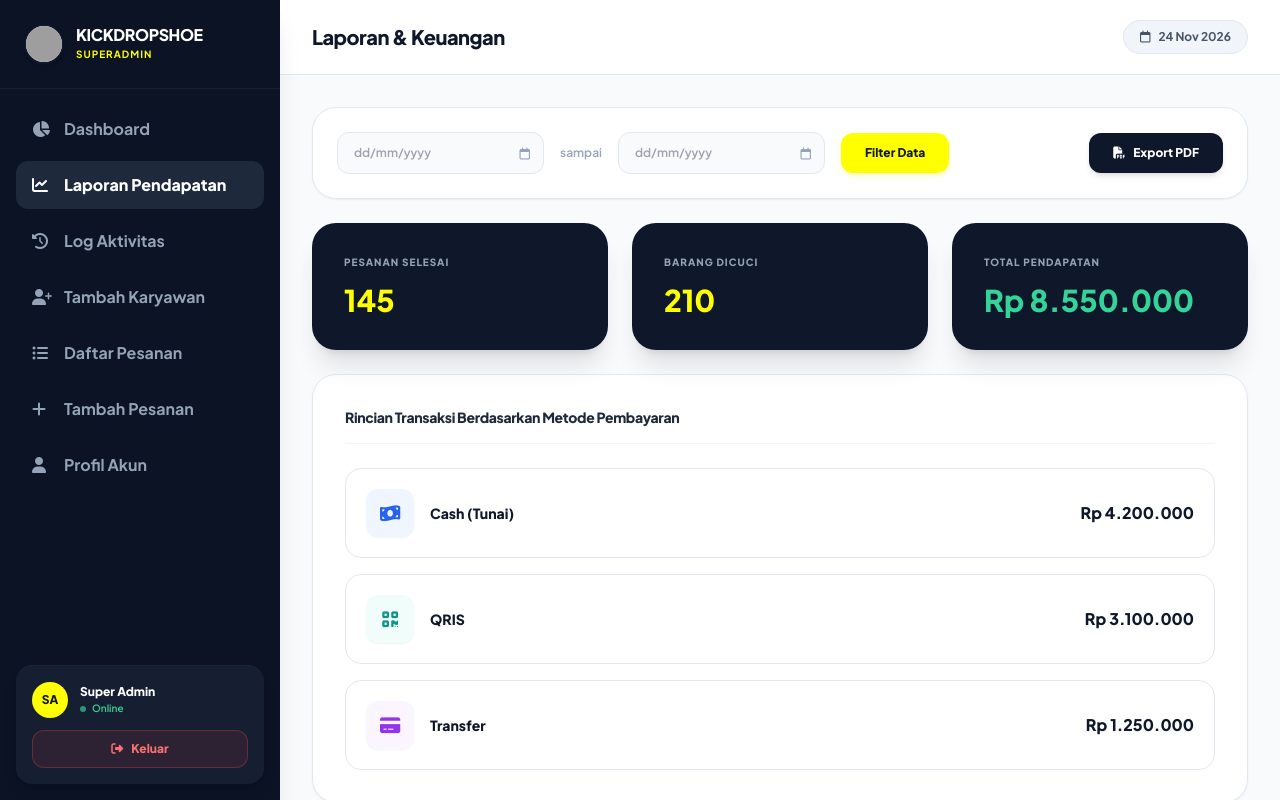
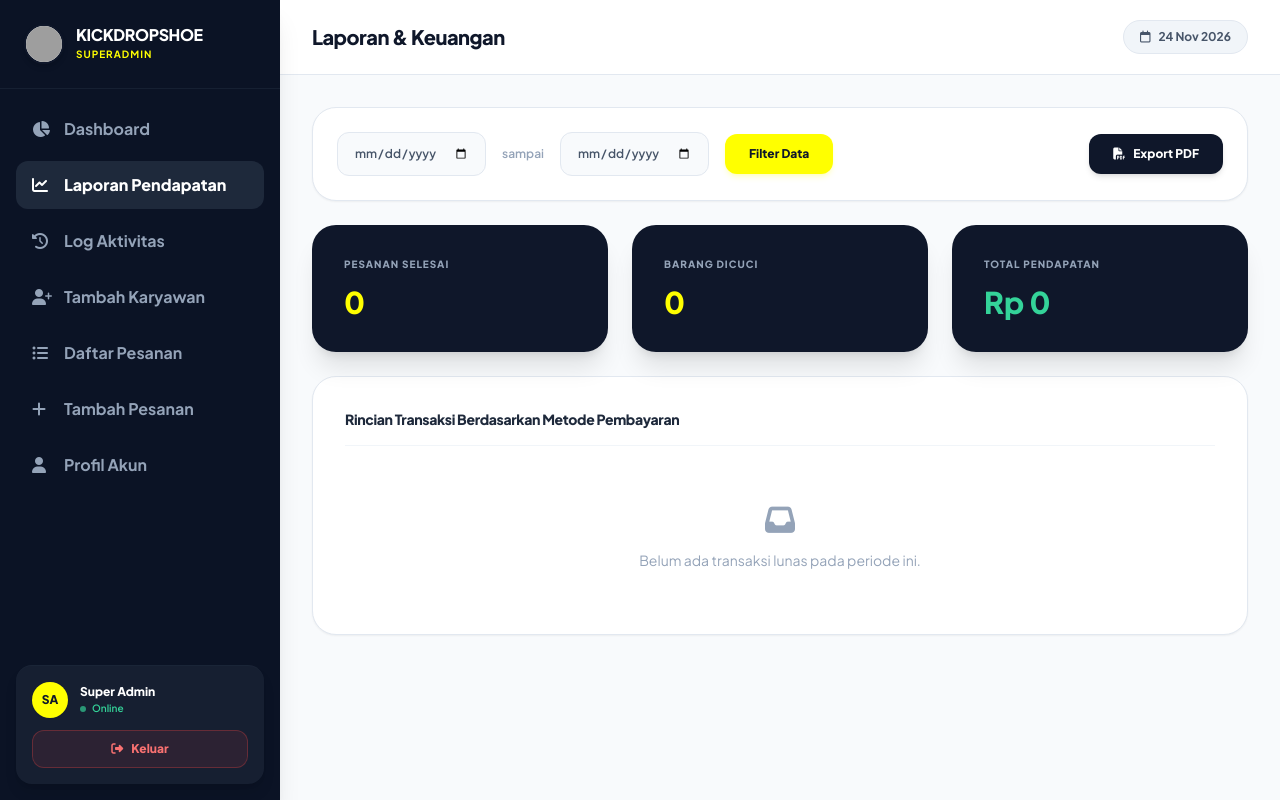
Before and after one commit to abrarrayhanmuhammad/pbl, a PHP site: page /app/views/laporan/laporan.php in a window 1280 px wide. Run offline with PHP 8.4, Linux system fonts and the light colour scheme; style sheets or scripts are compiled from the project's sources; some libraries are stand-ins or nearby versions; grey boxes are pictures that could not be loaded.

Commit message:
~ fix laporan page

```diff
--- a/app/views/laporan/laporan.php
+++ b/app/views/laporan/laporan.php
@@ -13,6 +13,25 @@ if ($user_role !== 'superadmin') {
 $page_title = 'Laporan & Keuangan - KickDropShoe';
 $current_page = 'laporan';
 require_once __DIR__ . '/../layouts/header.php';
+
+// Variabel dari LaporanController (fallback kalau kosong)
+$statistik          = $statistik          ?? ['total_pesanan' => 0, 'total_barang' => 0, 'total_pendapatan' => 0];
+$rincianPembayaran  = $rincianPembayaran  ?? [];
+
+// Helper: pilih icon & warna berdasarkan metode
+function metodeStyle(string $metode): array {
+    $m = strtolower(trim($metode));
+    if (str_contains($m, 'cash') || str_contains($m, 'tunai')) {
+        return ['icon' => 'fa-money-bill-wave', 'bg' => 'bg-blue-50',   'text' => 'text-blue-600',   'label' => 'Cash (Tunai)'];
+    }
+    if (str_contains($m, 'qris') || str_contains($m, 'qr')) {
+        return ['icon' => 'fa-qrcode',          'bg' => 'bg-teal-50',   'text' => 'text-teal-600',   'label' => 'QRIS'];
+    }
+    if (str_contains($m, 'transfer') || str_contains($m, 'bank')) {
+        return ['icon' => 'fa-credit-card',     'bg' => 'bg-purple-50', 'text' => 'text-purple-600', 'label' => 'Transfer'];
+    }
+    return ['icon' => 'fa-wallet', 'bg' => 'bg-slate-50', 'text' => 'text-slate-600', 'label' => ucwords($metode)];
+}
 ?>
 <div class="flex h-screen overflow-hidden bg-brand-slateBg">
     <?php require_once __DIR__ . '/../layouts/sidebar.php'; ?>
@@ -24,71 +43,93 @@ require_once __DIR__ . '/../layouts/header.php';
         ?>
 
         <div class="p-4 md:p-8 max-w-7xl mx-auto w-full space-y-6 pb-36 lg:pb-8">
-            <div class="bg-white rounded-3xl border border-slate-200 p-4 md:p-6 shadow-sm flex flex-col md:flex-row gap-4 justify-between items-stretch md:items-center">
+
+            <!-- ============ FILTER TANGGAL ============ -->
+            <form method="GET" action="/laporan"
+                  class="bg-white rounded-3xl border border-slate-200 p-4 md:p-6 shadow-sm flex flex-col md:flex-row gap-4 justify-between items-stretch md:items-center">
                 <div class="flex flex-col sm:flex-row items-stretch sm:items-center gap-3 md:gap-4">
                     <div class="relative">
-                        <input type="text" class="w-full bg-slate-50 border border-slate-200 rounded-xl px-4 py-3 text-xs font-semibold text-slate-600 outline-none pr-10" placeholder="dd/mm/yyyy">
-                        <i class="far fa-calendar absolute right-3.5 top-3.5 text-slate-400 text-xs"></i>
+                        <input type="date" name="start_date"
+                               value="<?= htmlspecialchars($_GET['start_date'] ?? '') ?>"
+                               class="w-full bg-slate-50 border border-slate-200 rounded-xl px-4 py-3 text-xs font-semibold text-slate-600 outline-none">
                     </div>
                     <span class="text-xs font-semibold text-slate-400 text-center sm:text-left">sampai</span>
                     <div class="relative">
-                        <input type="text" class="w-full bg-slate-50 border border-slate-200 rounded-xl px-4 py-3 text-xs font-semibold text-slate-600 outline-none pr-10" placeholder="dd/mm/yyyy">
-                        <i class="far fa-calendar absolute right-3.5 top-3.5 text-slate-400 text-xs"></i>
+                        <input type="date" name="end_date"
+                               value="<?= htmlspecialchars($_GET['end_date'] ?? '') ?>"
+                               class="w-full bg-slate-50 border border-slate-200 rounded-xl px-4 py-3 text-xs font-semibold text-slate-600 outline-none">
                     </div>
-                    <button class="px-6 py-3 bg-brand-yellow hover:bg-brand-yellowHover text-slate-900 text-xs font-extrabold rounded-xl transition shadow-md shadow-brand-yellow/20">Filter Data</button>
+                    <button type="submit"
+                            class="px-6 py-3 bg-brand-yellow hover:bg-brand-yellowHover text-slate-900 text-xs font-extrabold rounded-xl transition shadow-md shadow-brand-yellow/20">
+                        Filter Data
+                    </button>
+                    <?php if (!empty($_GET['start_date']) || !empty($_GET['end_date'])): ?>
+                        <a href="/laporan"
+                           class="px-4 py-3 bg-slate-100 hover:bg-slate-200 text-slate-600 text-xs font-extrabold rounded-xl transition text-center">
+                            Reset
+                        </a>
+                    <?php endif; ?>
                 </div>
-                <button class="px-6 py-3 bg-brand-darkCard hover:bg-slate-800 text-white text-xs font-extrabold rounded-xl transition shadow-md flex items-center justify-center gap-2">
+                <button type="button"
+                        class="px-6 py-3 bg-brand-darkCard hover:bg-slate-800 text-white text-xs font-extrabold rounded-xl transition shadow-md flex items-center justify-center gap-2">
                     <i class="fas fa-file-pdf"></i> Export PDF
                 </button>
-            </div>
+            </form>
 
+            <!-- ============ CARD STATISTIK ============ -->
             <div class="grid grid-cols-1 md:grid-cols-3 gap-4 md:gap-6">
                 <div class="bg-brand-darkCard text-white rounded-3xl p-8 shadow-xl">
                     <p class="text-[10px] font-extrabold text-slate-400 uppercase tracking-widest mb-3">PESANAN SELESAI</p>
-                    <h3 class="text-3xl font-black text-brand-yellow">145</h3>
+                    <h3 class="text-3xl font-black text-brand-yellow">
+                        <?= number_format($statistik['total_pesanan'], 0, ',', '.') ?>
+                    </h3>
                 </div>
                 <div class="bg-brand-darkCard text-white rounded-3xl p-8 shadow-xl">
                     <p class="text-[10px] font-extrabold text-slate-400 uppercase tracking-widest mb-3">BARANG DICUCI</p>
-                    <h3 class="text-3xl font-black text-brand-yellow">210</h3>
+                    <h3 class="text-3xl font-black text-brand-yellow">
+                        <?= number_format($statistik['total_barang'], 0, ',', '.') ?>
+                    </h3>
                 </div>
                 <div class="bg-brand-darkCard text-white rounded-3xl p-8 shadow-xl">
                     <p class="text-[10px] font-extrabold text-slate-400 uppercase tracking-widest mb-3">TOTAL PENDAPATAN</p>
-                    <h3 class="text-3xl font-black text-emerald-400">Rp 8.550.000</h3>
+                    <h3 class="text-3xl font-black text-emerald-400">
+                        Rp <?= number_format($statistik['total_pendapatan'], 0, ',', '.') ?>
+                    </h3>
                 </div>
             </div>
 
+            <!-- ============ RINCIAN PER METODE ============ -->
             <div class="bg-white rounded-3xl border border-slate-200 p-8 shadow-sm space-y-6">
-                <h3 class="text-sm font-extrabold text-slate-800 tracking-tight border-b border-slate-100 pb-4">Rincian Transaksi Berdasarkan Metode Pembayaran</h3>
+                <h3 class="text-sm font-extrabold text-slate-800 tracking-tight border-b border-slate-100 pb-4">
+                    Rincian Transaksi Berdasarkan Metode Pembayaran
+                </h3>
+
                 <div class="space-y-4">
-                    <div class="p-5 border border-slate-200 rounded-2xl flex justify-between items-center">
-                        <div class="flex items-center gap-4">
-                            <div class="w-12 h-12 bg-blue-50 text-blue-600 rounded-xl flex items-center justify-center text-lg shadow-sm">
-                                <i class="fas fa-money-bill-wave"></i>
+                    <?php if (!empty($rincianPembayaran)): ?>
+                        <?php foreach ($rincianPembayaran as $row):
+                            $style = metodeStyle($row['metode']);
+                        ?>
+                            <div class="p-5 border border-slate-200 rounded-2xl flex justify-between items-center">
+                                <div class="flex items-center gap-4">
+                                    <div class="w-12 h-12 <?= $style['bg'] ?> <?= $style['text'] ?> rounded-xl flex items-center justify-center text-lg shadow-sm">
+                                        <i class="fas <?= $style['icon'] ?>"></i>
+                                    </div>
+                                    <h4 class="font-extrabold text-slate-900 text-sm"><?= htmlspecialchars($style['label']) ?></h4>
+                                </div>
+                                <span class="font-black text-slate-900 text-base">
+                                    Rp <?= number_format($row['total'], 0, ',', '.') ?>
+                                </span>
                             </div>
-                            <h4 class="font-extrabold text-slate-900 text-sm">Cash (Tunai)</h4>
+                        <?php endforeach; ?>
+                    <?php else: ?>
+                        <div class="p-8 text-center text-slate-400 text-sm">
+                            <i class="fas fa-inbox text-3xl mb-3 block"></i>
+                            Belum ada transaksi lunas pada periode ini.
                         </div>
-                        <span class="font-black text-slate-900 text-base">Rp 4.200.000</span>
-                    </div>
-                    <div class="p-5 border border-slate-200 rounded-2xl flex justify-between items-center">
-                        <div class="flex items-center gap-4">
-                            <div class="w-12 h-12 bg-teal-50 text-teal-600 rounded-xl flex items-center justify-center text-lg shadow-sm">
-                                <i class="fas fa-qrcode"></i>
-                            </div>
-                            <h4 class="font-extrabold text-slate-900 text-sm">QRIS</h4>
-                        </div>
-                        <span class="font-black text-slate-900 text-base">Rp 3.100.000</span>
-                    </div>
-                    <div class="p-5 border border-slate-200 rounded-2xl flex justify-between items-center">
-                        <div class="flex items-center gap-4">
-                            <div class="w-12 h-12 bg-purple-50 text-purple-600 rounded-xl flex items-center justify-center text-lg shadow-sm">
-                                <i class="fas fa-credit-card"></i>
-                            </div>
-                            <h4 class="font-extrabold text-slate-900 text-sm">Transfer</h4>
-                        </div>
-                        <span class="font-black text-slate-900 text-base">Rp 1.250.000</span>
-                    </div>
+                    <?php endif; ?>
                 </div>
             </div>
+
         </div>
     </main>
 </div>
--- a/routes/web.php
+++ b/routes/web.php
@@ -66,6 +66,8 @@ if ($uri === '/' && $method === 'GET') {
     $pegawaiController->updateKaryawan();
 } elseif ($uri === '/log' && $method === 'GET') {
     require_once __DIR__ . '/../app/views/dashboard/log_aktivitas.php';
+} elseif ($uri === '/laporan/export-pdf' && $method === 'GET') {
+    $laporanController->exportPdf();
 } else {
     http_response_code(404);
     require_once __DIR__ . '/../app/views/errors/404.php';
```
Also changed, not shown: app/controllers/LaporanController.php (+94 -0 lines), app/models/Laporan.php (added, +59 -0 lines), app/views/laporan/laporan_pdf.php (added, +137 -0 lines).
